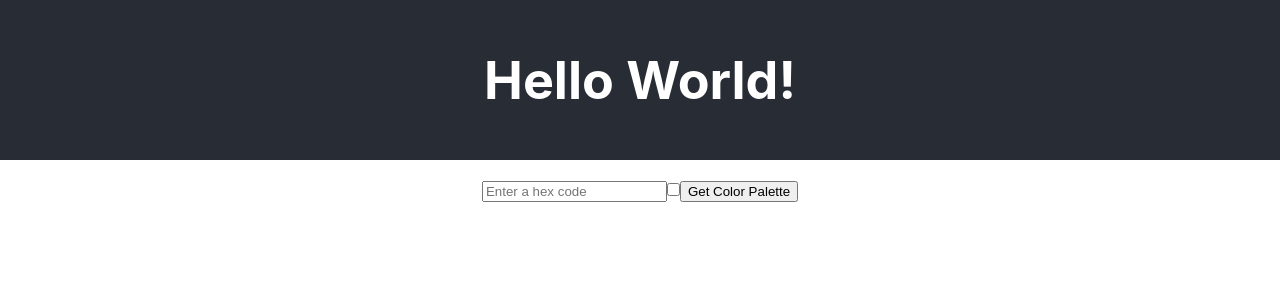
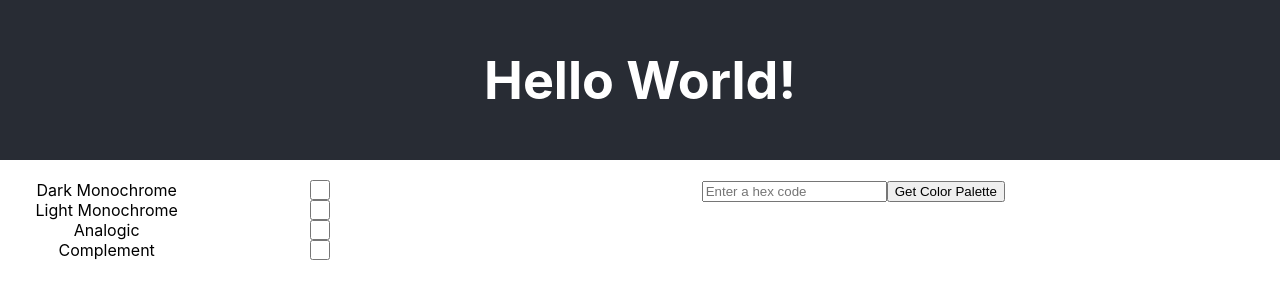
Before and after one commit to WILLUMYR/InstantColor, a React (Create React App) app in the folder client/: page / in a window 1280 px wide. Shown: the top 300 px of the page. Built offline with nearby package versions, Linux system fonts and the light colour scheme.

Commit message:
added options for color palettes. Still using img files, which slows down the app

```diff
--- a/client/src/Components/App.css
+++ b/client/src/Components/App.css
@@ -24,6 +24,13 @@
 
 .App-form {
   margin-bottom: 20px;
+  display: grid;
+  grid-template-columns: 1fr 2fr;
+}
+
+.form__options {
+  display: grid;
+  grid-template-columns: 1fr 1fr;
 }
 
 .App-content {
--- a/client/src/Components/App.jsx
+++ b/client/src/Components/App.jsx
@@ -15,7 +15,10 @@ function reducer(state, action) {
 function App() {
 
   const inputEl = useRef(null);
-  const checkboxEl = useRef(null);
+  const monochromeDark = useRef(null);
+  const monochromeLight = useRef(null);
+  const analogic = useRef(null);
+  const complement = useRef(null);
 
   const [state, dispatch] = useReducer(reducer, { palettes: [] })
 
@@ -42,16 +45,38 @@ function App() {
       </header>
 
       <section className="App-form">
+        <form className="form__options">
+          <label htmlFor="#monoD">Dark Monochrome</label>
+          <input ref={monochromeDark} id="mono" type="checkbox" value="monochrome-dark" />
+          <label htmlFor="#monoL">Light Monochrome</label>
+          <input ref={monochromeLight} id="mono" type="checkbox" value="monochrome-light" />
+          <label htmlFor="#ana">Analogic</label>
+          <input ref={analogic} id="ana" type="checkbox" value="analogic" />
+          <label htmlFor="#comp">Complement</label>
+          <input ref={complement} id="comp" type="checkbox" value="complement" />
+        </form>
+
         <form onSubmit={e => {
           e.preventDefault();
-          console.log('VALUE------------------->', inputEl.current.value);
-          console.log('CHECKBOX ->', checkboxEl.current.value)
-          getHex(inputEl.current.value);
-          inputEl.current.value = '';
-          // console.log(state);
+          if (monochromeDark.current.checked) {
+            getHex(inputEl.current.value, monochromeDark.current.value);
+            monochromeDark.current.checked = false;
+          } else if (monochromeLight.current.checked) {
+            getHex(inputEl.current.value, monochromeLight.current.value);
+            monochromeLight.current.checked = false;
+          } else if (complement.current.checked) {
+            getHex(inputEl.current.value, complement.current.value);
+            complement.current.checked = false;
+          } else if (analogic.current.checked) {
+            getHex(inputEl.current.value, analogic.current.value);
+            analogic.current.checked = false;
+          } else {
+            getHex(inputEl.current.value);
+          }
+
+          // inputEl.current.value = '';
         }}>
           <input ref={inputEl} type="text" placeholder="Enter a hex code" />
-          <input ref={checkboxEl} type="checkbox" />
           <input type="submit" value="Get Color Palette" />
         </form>
       </section>
```
